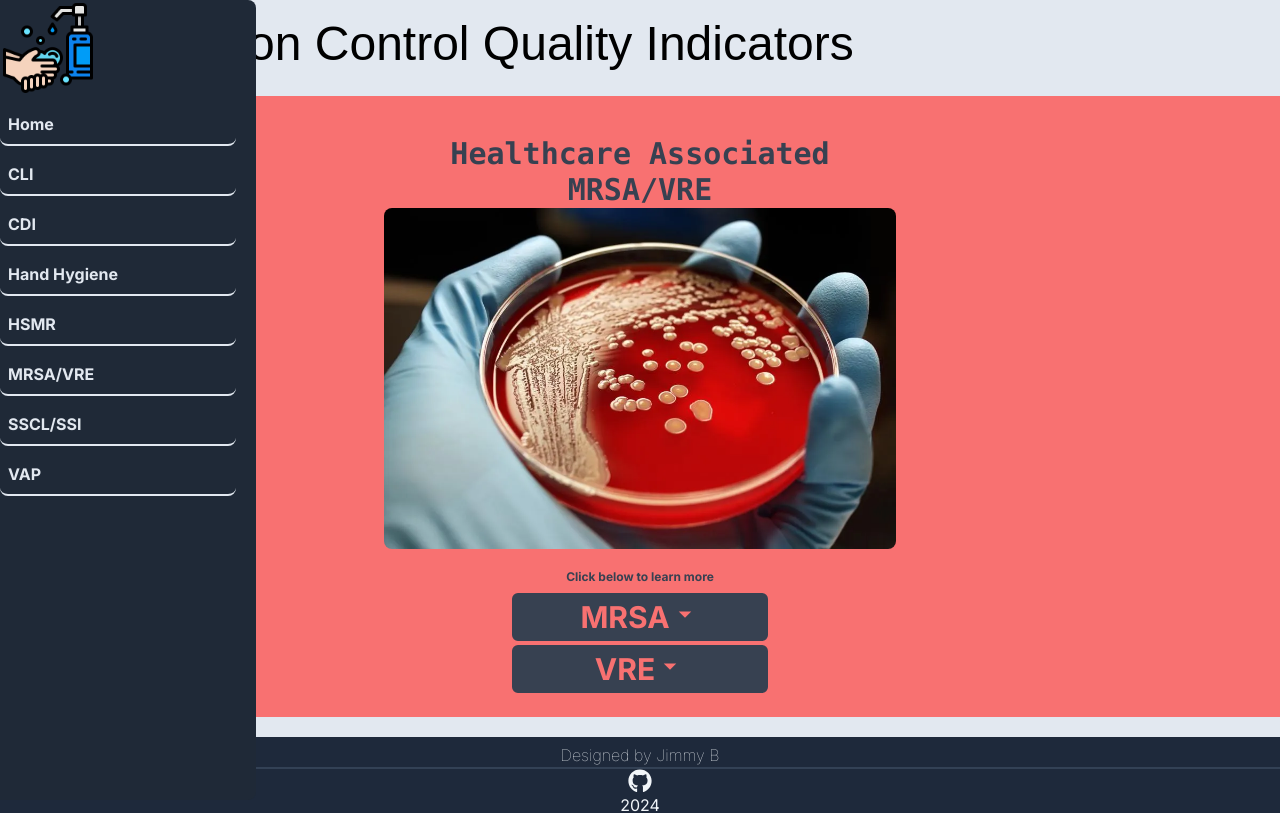
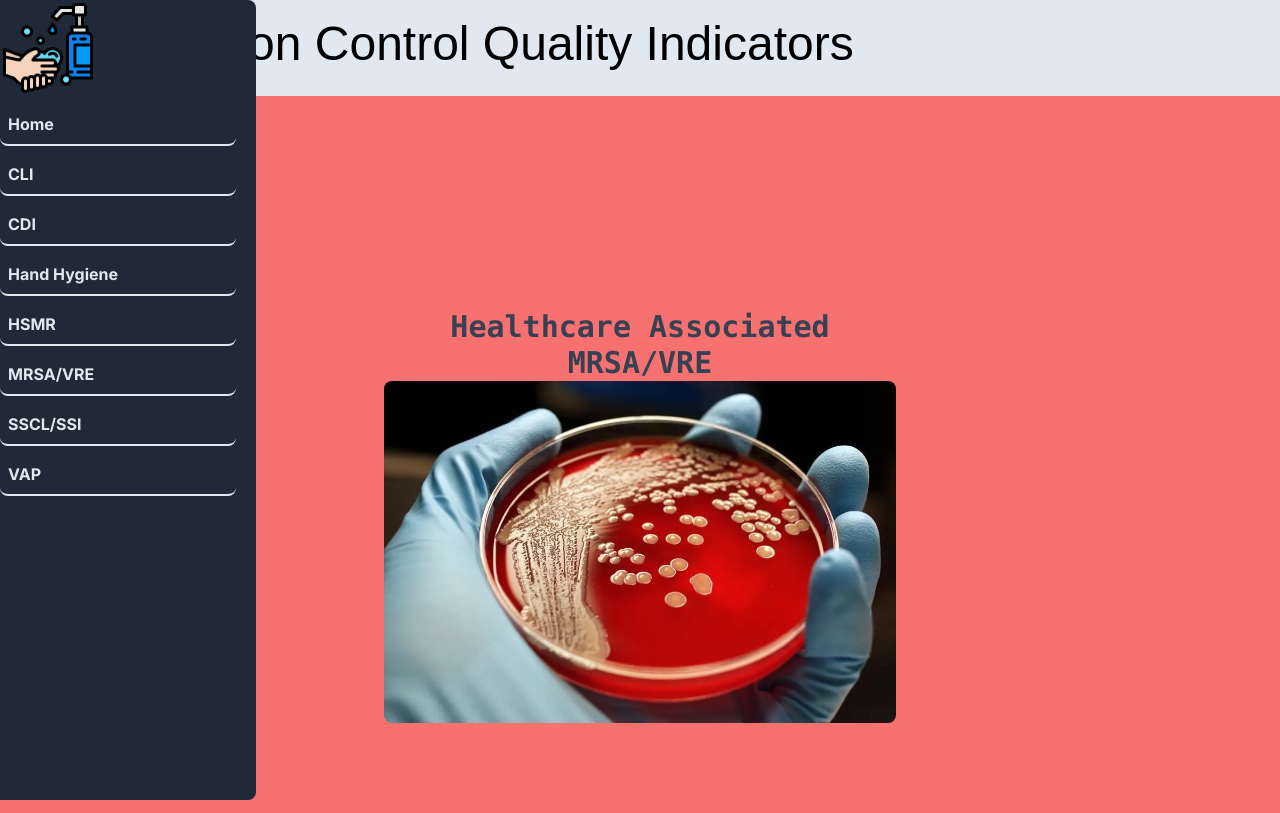
Before and after one commit to jimmybcoding/infection-control, a Next.js app: page /Micro in a window 1280 px wide. Shown: the top 813 px of the page. Built offline with nearby package versions, Linux system fonts and the light colour scheme; a web font is replaced by a local one.

Commit message:
fix height on large screens

```diff
--- a/src/app/Micro/page.tsx
+++ b/src/app/Micro/page.tsx
@@ -15,7 +15,7 @@
 
   return (
     <>
-      <div className="w-full min-w-96 flex justify-center items-center mx-auto bg-red-400">
+      <div className="w-full min-w-96 min-h-screen flex justify-center items-center mx-auto bg-red-400">
         <div className="w-2/5 text-center text-3xl font-bold text-gray-700">
           <p className="mt-10 text-gray-700 font-mono">
             Healthcare Associated
```
